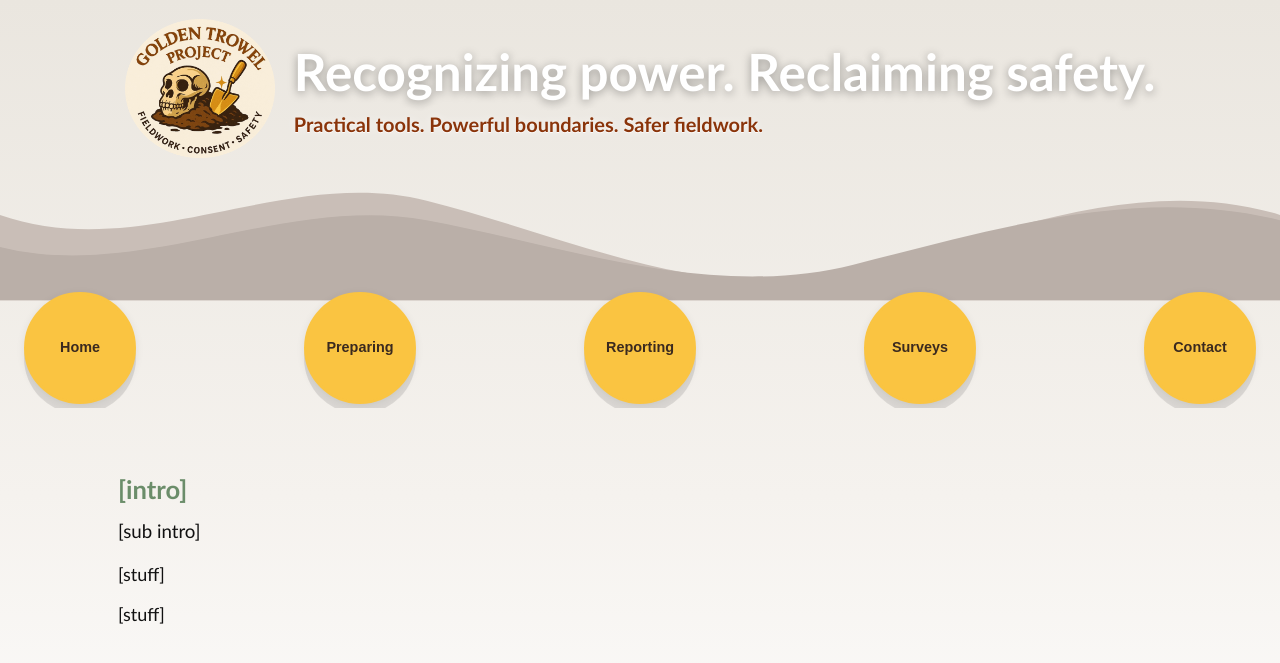
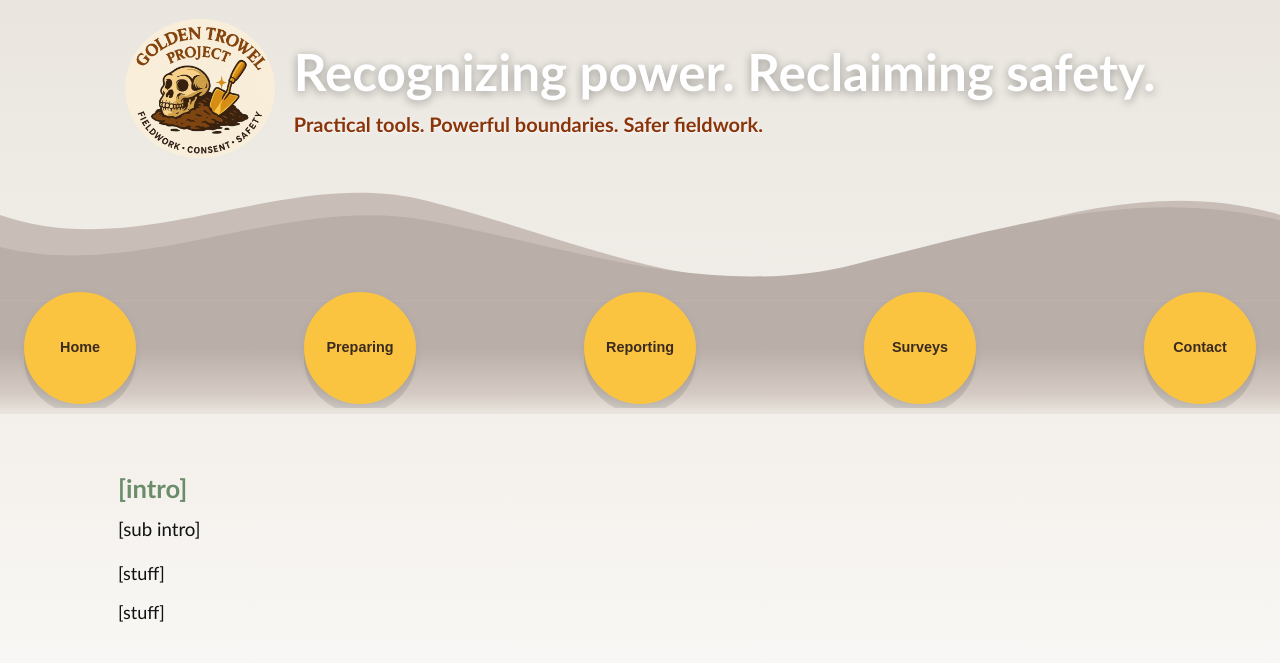
Before and after one commit to AnthroSafetyWarrior/GoldenTrowelProject, a Jekyll site: the page built from _pages/contact.html, in a window 1280 px wide. Shown: the top 663 px of the page. Built offline with Jekyll 4.4.1, drawn with Linux system fonts in a browser that asks for light colours.

Commit message:
updating name

```diff
--- a/_layouts/default.html
+++ b/_layouts/default.html
@@ -86,14 +86,14 @@
     .nav-gradient{
       margin-top:-18px;
       padding-top:0;
-      padding-bottom: clamp(8px, .5vw, 18px);  /* less space below buttons */
-      min-height: clamp(80px, 10vw, 110px);
+      padding-bottom: clamp(4px, .5vw, 18px);  /* less space below buttons */
+      min-height: clamp(85px, 10vw, 110px);
       overflow: visible; /* allow pills to overflow into page */
   background: linear-gradient(
     to bottom,
     var(--band-grad-top) 50%,
     #d5cbc4 85%,
-    #eae6dfff 100%,                               /* matches page bg */
+    #eae6dfff 100%                               /* matches page bg */
   );
     }
 
```
